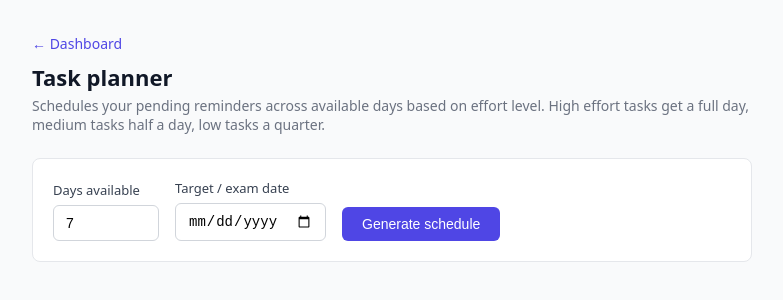
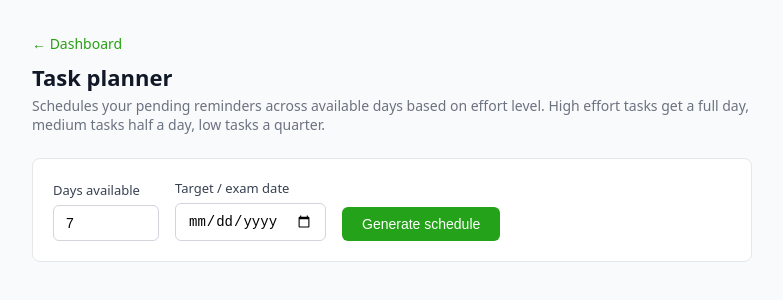
Before and after one commit to harshi-ram/srm-dues, a Next.js app: page /planner in a window 1280 px wide. Shown: the top 300 px of the page, without its empty margins (248-1031 px from the left). Built offline with nearby package versions, Linux system fonts and the light colour scheme; sample sign-in values are in the browser's storage.

Commit message:
Update page.jsx

```diff
--- a/app/planner/page.jsx
+++ b/app/planner/page.jsx
@@ -45,7 +45,7 @@ export default function PlannerPage() {
 
       {/* Header */}
       <div style={{ marginBottom: 24 }}>
-        <Link href="/dashboard" style={{ color: '#4f46e5', fontSize: 14, textDecoration: 'none' }}>← Dashboard</Link>
+        <Link href="/dashboard" style={{ color: '#28a113', fontSize: 14, textDecoration: 'none' }}>← Dashboard</Link>
         <h1 style={{ margin: '8px 0 4px', fontSize: 22, fontWeight: 600, color: '#111827' }}>Task planner</h1>
         <p style={{ margin: 0, color: '#6b7280', fontSize: 14 }}>
           Schedules your pending reminders across available days based on effort level.
@@ -84,5 +84,5 @@ export default function PlannerPage() {
 const controlCard = { background: '#fff', border: '1px solid #e5e7eb', borderRadius: 8, padding: 20, marginBottom: 24 };
 const labelStyle = { display: 'flex', flexDirection: 'column', fontSize: 13, fontWeight: 500, color: '#374151' };
 const inputStyle = { padding: '9px 12px', borderRadius: 6, border: '1px solid #d1d5db', fontSize: 14 };
-const btnStyle = { padding: '9px 20px', borderRadius: 6, background: '#4f46e5', color: '#fff', border: 'none', cursor: 'pointer', fontSize: 14, fontWeight: 500, alignSelf: 'flex-end' };
+const btnStyle = { padding: '9px 20px', borderRadius: 6, background: '#24a219', color: '#fff', border: 'none', cursor: 'pointer', fontSize: 14, fontWeight: 500, alignSelf: 'flex-end' };
 const errorStyle = { color: '#ef4444', fontSize: 13, margin: '12px 0 0', padding: '8px 12px', background: '#fef2f2', borderRadius: 6 };
```
